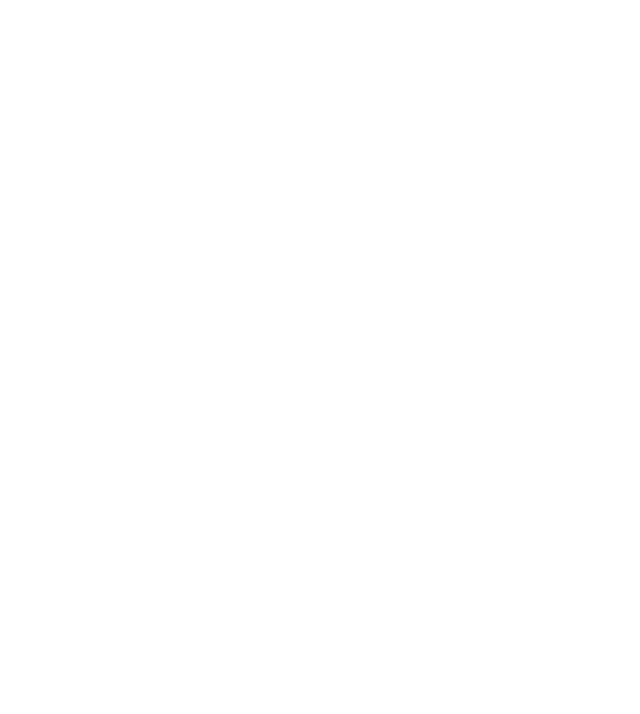
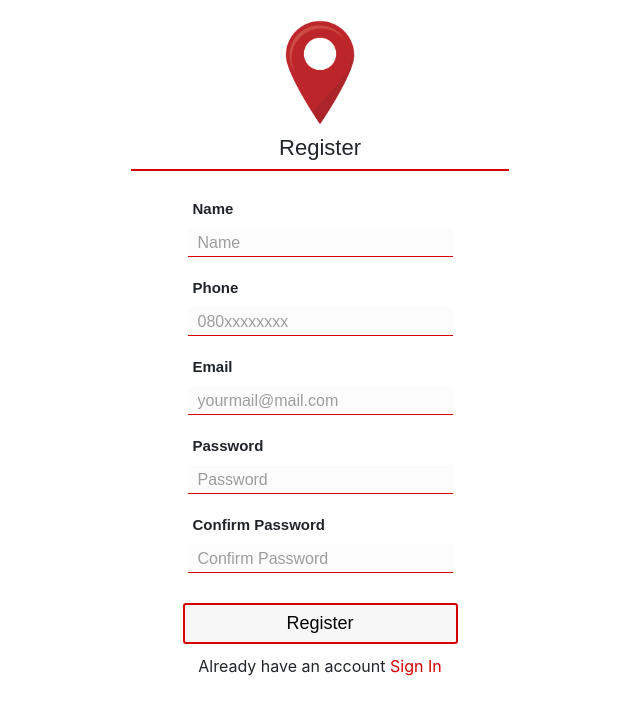
Before and after one commit to MalcolmTomisin/reactTwt, a React (Create React App) app: page /register in a window 1280 px wide. Shown: the top 714 px of the page, without its empty margins (320-960 px from the left). Built offline with nearby package versions, Linux system fonts and the light colour scheme.

Commit message:
Added routing to the login and sign up page

```diff
--- a/src/App.js
+++ b/src/App.js
@@ -1,15 +1,17 @@
 import React, {Component} from 'react';
 import { BrowserRouter, Route } from 'react-router-dom';
-import Authrender from './authrenderer/renderer';
+import RegisterBox from './register/renderer';
 import Home from './home/renderer';
 import 'bootstrap/dist/css/bootstrap.min.css';
+import LoginBox from './login/renderer';
 
 
 export default class App extends Component {
     render() {
         return (
             <BrowserRouter>
-                <Route path='/' exact component={Authrender}/>
+                <Route path='/signin' exact component={LoginBox}/>
+                <Route path="/register" exact component={RegisterBox} />
                 <Route path="/home" component={Home} />
             </BrowserRouter>
         );
--- a/src/components/cardComponent/card.component.js
+++ b/src/components/cardComponent/card.component.js
@@ -114,6 +114,8 @@
         }
         return(
             <div className="container">
+                <div className="row">
+                    <div className="col-md-12 col-sm-12 col-xs-12">
                             <div className="header-text">
                             Upload Image/Video and provide required information
                         </div>
@@ -142,7 +144,8 @@
 
                         <button type="button" className="upload-btn" onClick={this.submitUpload.bind(this)}>Submit Bilbord</button>
                     </div>
-
+                </div>
+            </div>
         );
     }
 }
--- a/src/components/cardComponent/card.styles.css
+++ b/src/components/cardComponent/card.styles.css
@@ -5,6 +5,9 @@
     top: 80px;
     padding-top: 10px;
     padding-bottom: 50px;
+    margin: 0 auto;
+    position: absolute;
+    left: 200px;
 }
 .header-text {
     text-align: center;
--- a/src/home/renderer.js
+++ b/src/home/renderer.js
@@ -30,14 +30,17 @@
         if(this.state.redirect) {
             return (<Redirect to={"/"}/>)
         }
+        if (!localStorage.getItem("userData")) {
+            return(<Redirect to={"/"}/>)
+        }
         return(
             <div>
-                <div className="col-md-1" style={{ position: "absolute", right: "100px" }}>
+                <div style={{ position: "absolute", right: "100px" }}>
                     <button type="button" className="logout-btn" onClick={this.logout}>Logout</button>
                 </div>
 
-                <div className="col-md-8">
-                    <CardComponent />
+                <div >
+                    <CardComponent/>
                 </div>
             </div>
         );
--- a/src/login/login.css
+++ b/src/login/login.css
@@ -1,10 +1,14 @@
 .inner-container {
     transition: visibility 0.2s ease-out;
-    padding: 12px;
+    padding: 20px;
     display: flex;
     justify-content: center;
     align-items: center;
     flex-direction: column;
+    width: 40%;
+    position: relative;
+    margin: 0 auto;
+
 }
 .box {
     display: flex;
@@ -87,3 +91,7 @@
     color: #e74c3c;
     font-size: 16px;
 }
+
+.change-screen {
+    padding: 10px;
+}
--- a/src/login/renderer.js
+++ b/src/login/renderer.js
@@ -1,10 +1,12 @@
 import React, { Component } from 'react';
-import { Redirect } from 'react-router-dom';
+import { Redirect, Link } from 'react-router-dom';
 import { PostData } from '../services/PostData';
 import { contributorSignInApi } from '../network/endpoint';
 import './login.css';
+import logoBox from '../ic_home.png';
 import { toast } from 'react-toastify';
 import 'react-toastify/dist/ReactToastify.css';
+
 
 export default class LoginBox extends Component {
 
@@ -110,7 +112,7 @@
         }
         return (
             <div className="inner-container">
-
+                <img src={logoBox} alt="Logo" width="70px"/>
                 <div className="header">Sign In</div>
                 <div className="box">
                     <div className="input-group">
@@ -126,6 +128,9 @@
 
                     <button type="button" className="login-btn" onClick={this.submitLogin}>Sign In</button>
                 </div>
+
+                <span className="change-screen">You dont have an account yet <Link style={{ color: "#D60000"}} to="/register">Register</Link> </span>
+
             </div>
         )
     }
--- a/src/register/register.css
+++ b/src/register/register.css
@@ -1,10 +1,13 @@
 .inner-container {
     transition: visibility 0.2s ease-out;
-    padding: 12px;
+    padding: 10px;
     display: flex;
     justify-content: center;
     align-items: center;
     flex-direction: column;
+    width: 40%;
+    position: relative;
+    margin: 0 auto;
 }
 
 
@@ -14,6 +17,9 @@
     justify-content: center;
 }
 
+.change-screen {
+    padding: 10px;
+}
 .input-group {
     display: flex;
     flex-direction: column;
@@ -91,3 +97,20 @@
     color: #e74c3c;
     font-size: 16px;
 }
+.selected-controller {
+    transition: border 0.5s ease-out;
+    border-bottom: 2px solid #D60000;
+}
+
+.controller {
+    flex: 1;
+    text-align: center;
+    height: 100%;
+    line-height: 2;
+    cursor: pointer;
+}
+
+.selected-controller {
+    transition: border 0.5s ease-out;
+    border-bottom: 2px solid #D60000;
+}
--- a/src/register/renderer.js
+++ b/src/register/renderer.js
@@ -3,7 +3,8 @@
 import  { PostData }  from '../services/PostData';
 import { contributorSignUpApi } from '../network/endpoint';
 import { toast } from 'react-toastify';
-
+import { Link, Redirect } from 'react-router-dom';
+import logoBox from '../ic_home.png';
 
 export default class RegisterBox extends Component {
     constructor(props) {
@@ -16,9 +17,11 @@
             confirmPassword: "",
             errors: [],
             pwdState: null,
-            isLogin: false,
+            redirect: false,
         }
     }
+
+
 
     showValidationErr(elm, msg) {
         this.setState((prevState) => ({
@@ -88,8 +91,8 @@
                 let responseJson = result;
 
                 if(responseJson.success === true) {
+                    this.setState({ redirect: true })
                     toast.success("User successfully registered, You can login", { autoClose: 10000 })
-                    this.setState({ isLogin: true })
                 }else {
                     toast.error(responseJson.status, { autoClose: 10000 })
                 }
@@ -121,7 +124,7 @@
             emailErr = null;
 
         for (let err of this.state.errors) {
-            if (err.elm === "username") {
+            if (err.elm === "name") {
                 nameErr = err.msg;
             }
             if (err.elm === "password") {
@@ -150,8 +153,13 @@
             pwdStrong = true;
         }
 
+        if (this.state.redirect === true) {
+            return(<Redirect to={"/signin"}/>)
+        }
+
         return (
             <div className="inner-container">
+                <img src={logoBox} alt="Logo" width="70px"/>
                 <div className="header">Register</div>
                 <div className="box">
                     <div className="input-group">
@@ -204,6 +212,7 @@
 
                     <button type="button" className="login-btn" onClick={this.submitRegister.bind(this)}>Register</button>
                 </div>
+                <p className="change-screen">Already have an account <Link style={{ color: "#D60000"}} to="/signin">Sign In</Link> </p>
             </div>
         )
     }
```
Also changed, not shown: src/App.css (renamed from src/authrenderer/App.css), src/ic_home.png (added). Lines whose indentation alone changed are shown as unchanged.
